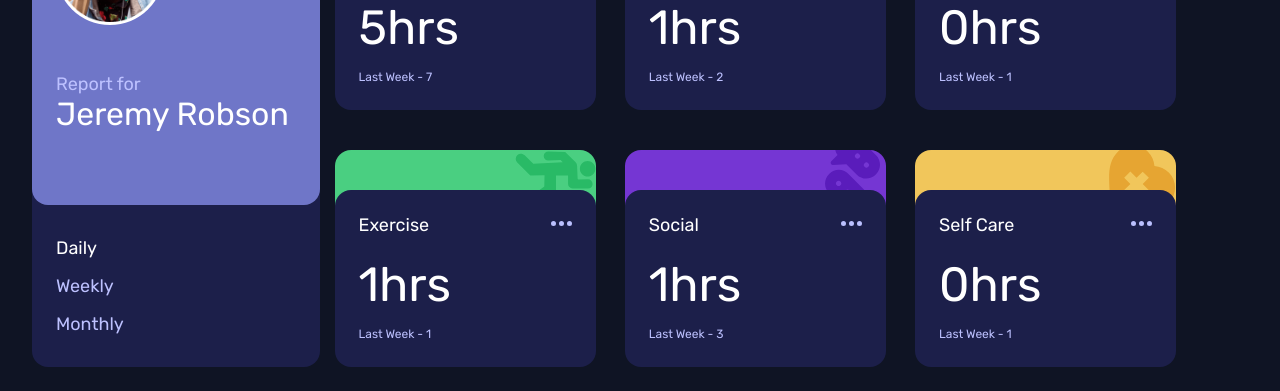
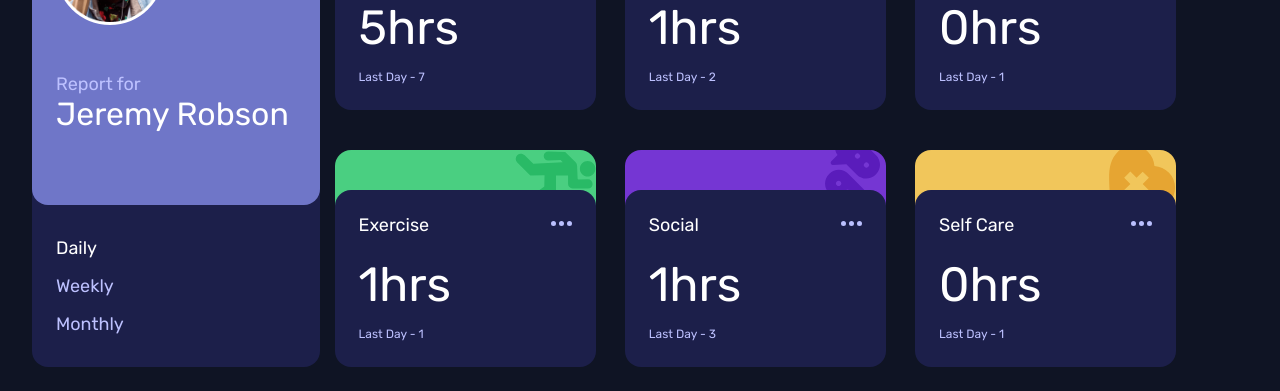
Before and after one commit to asharifauzan/react-time-tracking-dashboard, a React (Create React App) app: page / in a window 1280 px wide. Shown: the part 270-661 px from the top of the page. Built offline with nearby package versions, Linux system fonts and the light colour scheme.

Commit message:
apply switch time mode

```diff
--- a/src/Components/Base/Component.jsx
+++ b/src/Components/Base/Component.jsx
@@ -1,12 +1,20 @@
+import { useState } from 'react'
 import Schedule from '../Schedule/Component'
 import Control from '../Control/Component'
 import styles from './styles.module.scss'
 
 function Base() {
+  // set daily as default mode
+  const [ timemode, setTimemode ] = useState('day')
+
+  const switchTimemode = mode=> {
+    setTimemode(mode)
+  }
+
   return (
     <div className={styles.container}>
-      <Control />
-      <Schedule />
+      <Control timemode={timemode} switchTimemode={switchTimemode} />
+      <Schedule timemode={timemode} />
     </div>
   )
 }
--- a/src/Components/Control/Component.jsx
+++ b/src/Components/Control/Component.jsx
@@ -2,11 +2,11 @@ import Profile from './Profile/Component'
 import TimeControl from './Time-Control/Component'
 import styles from './styles.module.scss'
 
-function Control() {
+function Control(props) {
   return (
     <div className={styles.control_wrapper}>
       <Profile name="Jeremy Robson" />
-      <TimeControl />
+      <TimeControl {...props} />
     </div>
   )
 }
--- a/src/Components/Control/Time-Control/Component.jsx
+++ b/src/Components/Control/Time-Control/Component.jsx
@@ -1,17 +1,10 @@
-import { useState } from 'react'
 import cx from 'classnames'
 import styles from '../styles.module.scss'
 
-function TimeControl() {
-  // set daily as default mode
-  const [ timemode, setTimemode ] = useState('day')
-
-  const switchMode = mode=> {
-    setTimemode(mode)
-  }
+function TimeControl(props) {
 
   const setActiveMode = mode=> {
-    return cx(styles.time_label, timemode === mode ? styles.active : null)
+    return cx(styles.time_label, props.timemode === mode ? styles.active : null)
   }
 
   return (
@@ -19,17 +12,17 @@ function TimeControl() {
       <div className={styles.time_control}>
         <span
           className={setActiveMode('day')}
-          onClick={()=> switchMode('day')}>
+          onClick={()=> props.switchTimemode('day')}>
             Daily
         </span>
         <span
           className={setActiveMode('week')}
-          onClick={()=> switchMode('week')}>
+          onClick={()=> props.switchTimemode('week')}>
             Weekly
         </span>
         <span
           className={setActiveMode('month')}
-          onClick={()=> switchMode('month')}>
+          onClick={()=> props.switchTimemode('month')}>
             Monthly
         </span>
       </div>
--- a/src/Components/Schedule/Component.jsx
+++ b/src/Components/Schedule/Component.jsx
@@ -107,18 +107,17 @@ const data = [
   }
 ]
 
-function Schedule() {
+function Schedule({timemode}) {
   return (
   <div className={styles.activity_wrapper}>
-    {/* TODO: make timeframes dynamic, daily | weekly */}
     {
       data.map((d, key)=> {
         return (
           <Card
             key={key}
             title={d.title}
-            activity={d.timeframes.daily}
-            timemode="week"
+            activity={d.timeframes[timemode === 'day' ? 'daily' : timemode === 'week' ? 'weekly' : 'monthly' ]}
+            timemode={timemode}
           />
         )
       })
```
